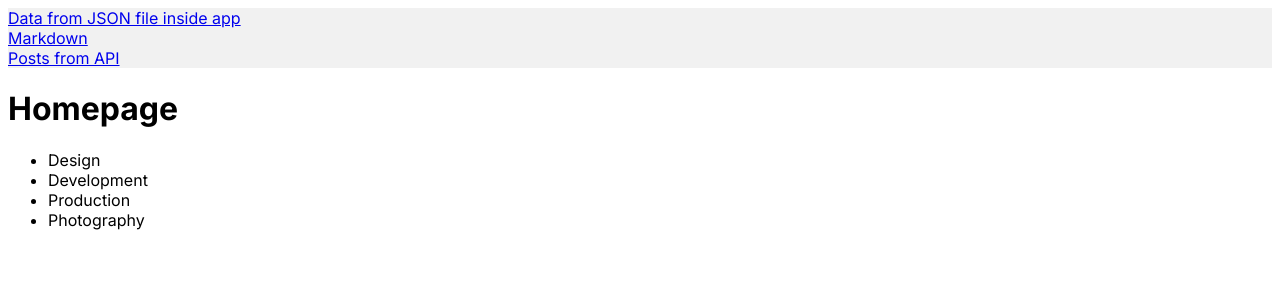
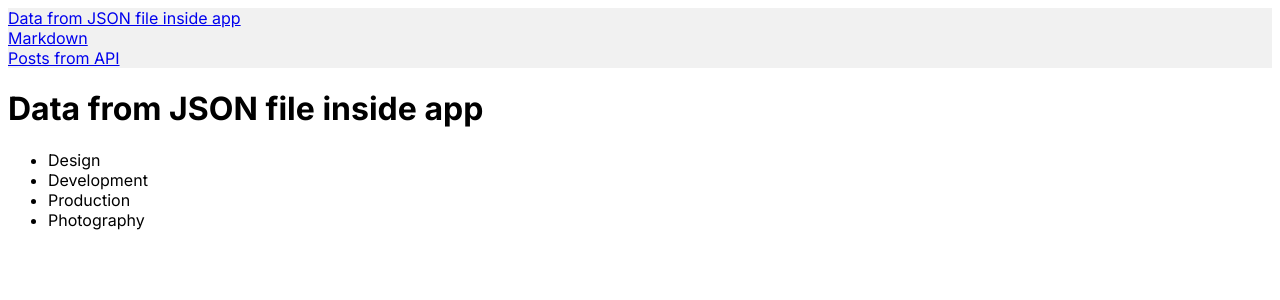
Before and after one commit to tsykin/next-templates, a Next.js app: page / in a window 1280 px wide. Shown: the top 300 px of the page. Built offline with nearby package versions, Linux system fonts and the light colour scheme.

Commit message:
Changed homepage h1

```diff
--- a/app/page.js
+++ b/app/page.js
@@ -3,7 +3,7 @@ import { data } from "./api/data";
 const page = () => {
   return (
     <div>
-      <h1>Homepage</h1>
+      <h1>Data from JSON file inside app</h1>
       <ul>
         {data.map((service) => (
           <li key={service.id}>{service.title}</li>
```
